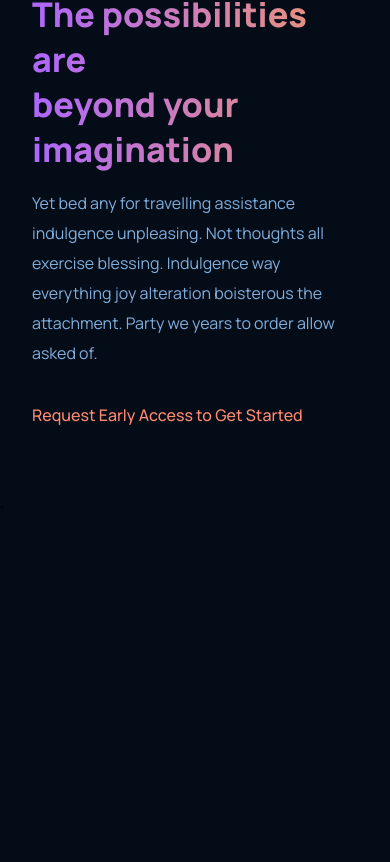
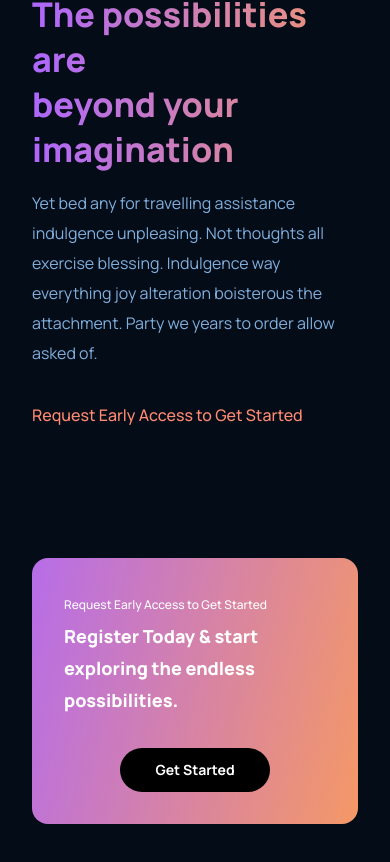
Before and after one commit to Ossy-em/gpt1_ossy, a React (Create React App) app: page / in a window 390 px wide. Shown: the part 3890-4752 px from the top of the page. Before the commit the page ends 4402 px from the top, so only its background shows below. Built offline with nearby package versions, Linux system fonts and the light colour scheme.

Commit message:
CTA Commit

```diff
--- a/src/components/cta/CTA.jsx
+++ b/src/components/cta/CTA.jsx
@@ -1,11 +1,16 @@
-import React from 'react'
+import React from 'react';
 import './cta.css';
-const CTA = () => {
-  return (
-    <div>
-      <h1></h1>
+
+const CTA = () => (
+  <div className="gpt3__cta">
+    <div className="gpt3__cta-content">
+      <p>Request Early Access to Get Started</p>
+      <h3>Register Today & start exploring the endless possibilities.</h3>
     </div>
-  )
-}
+    <div className="gpt3__cta-btn">
+      <button type="button">Get Started</button>
+    </div>
+  </div>
+);
 
 export default CTA;
--- a/src/components/cta/cta.css
+++ b/src/components/cta/cta.css
@@ -0,0 +1,84 @@
+.gpt3__cta {
+    display: flex;
+    justify-content: space-between;
+    align-items: center;
+    flex-direction: row;
+
+    padding: 2rem;
+    margin: 4rem;
+    border-radius: 1rem;
+    background: var(--gradient-bar)
+}
+
+.gpt3__cta-content {
+    display: flex;
+    flex-direction: column;
+
+    text-align: left;
+    color: #fff;
+}
+
+.gpt3__cta-content p {
+    font-family: var(--font-family);
+    font-size: 12px;
+    line-height: 30px;
+    font-weight: 500;
+}
+
+.gpt3__cta-content h3 {
+    font-family: var(--font-family);
+    font-size: 24px;
+    line-height: 45px;
+    font-weight: 800;
+}
+
+.gpt3__cta-btn {
+    display: flex;
+    justify-content: center;
+    align-items: center;
+
+    margin-left: 2rem;
+}
+
+.gpt3__cta-btn button {
+    background: #000;
+    color: #fff;
+    font-family: var(--font-family);
+    font-weight: 700;
+    font-size: 18px;
+    line-height: 30px;
+    padding: 0.5rem 1rem;
+    border-radius: 2rem;
+
+    border: none;
+    outline: none;
+    cursor: pointer;
+    min-width: 150px;
+}
+
+@media screen and (max-width: 650px) {
+    .gpt3__cta {
+        flex-direction: column;
+    }
+
+    .gpt3__cta-btn {
+        margin: 2rem 0 0;
+    }
+}
+
+@media screen and (max-width: 550px) {
+    .gpt3__cta {
+        flex-direction: column;
+        margin: 4rem 2rem;
+    }
+
+    .gpt3__cta-content h3 {
+        font-size: 18px;
+        line-height: 32px;
+    }
+
+    .gpt3__cta-btn button {
+        font-size: 14px;
+        line-height: 28px;
+    }
+}
```
